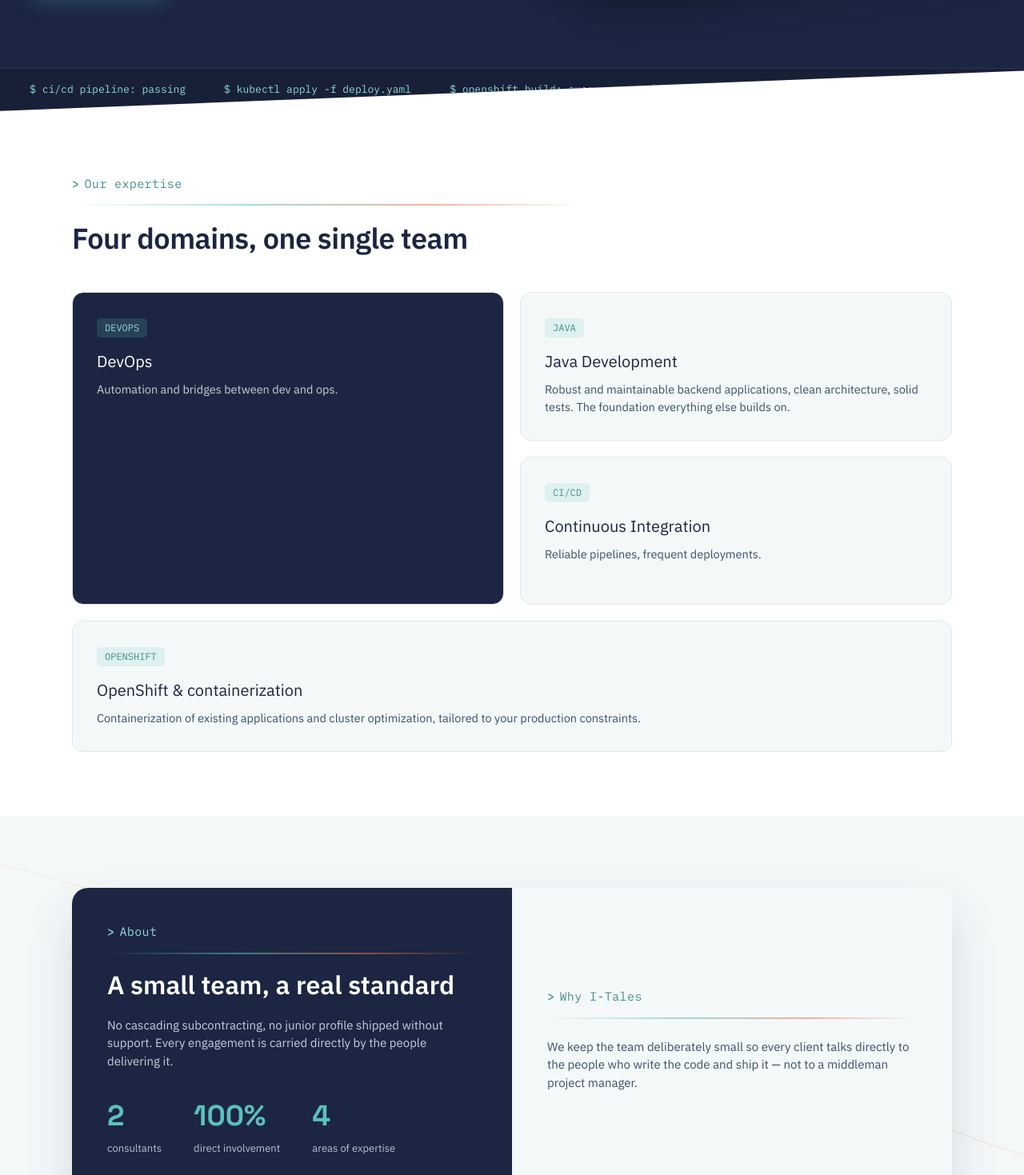
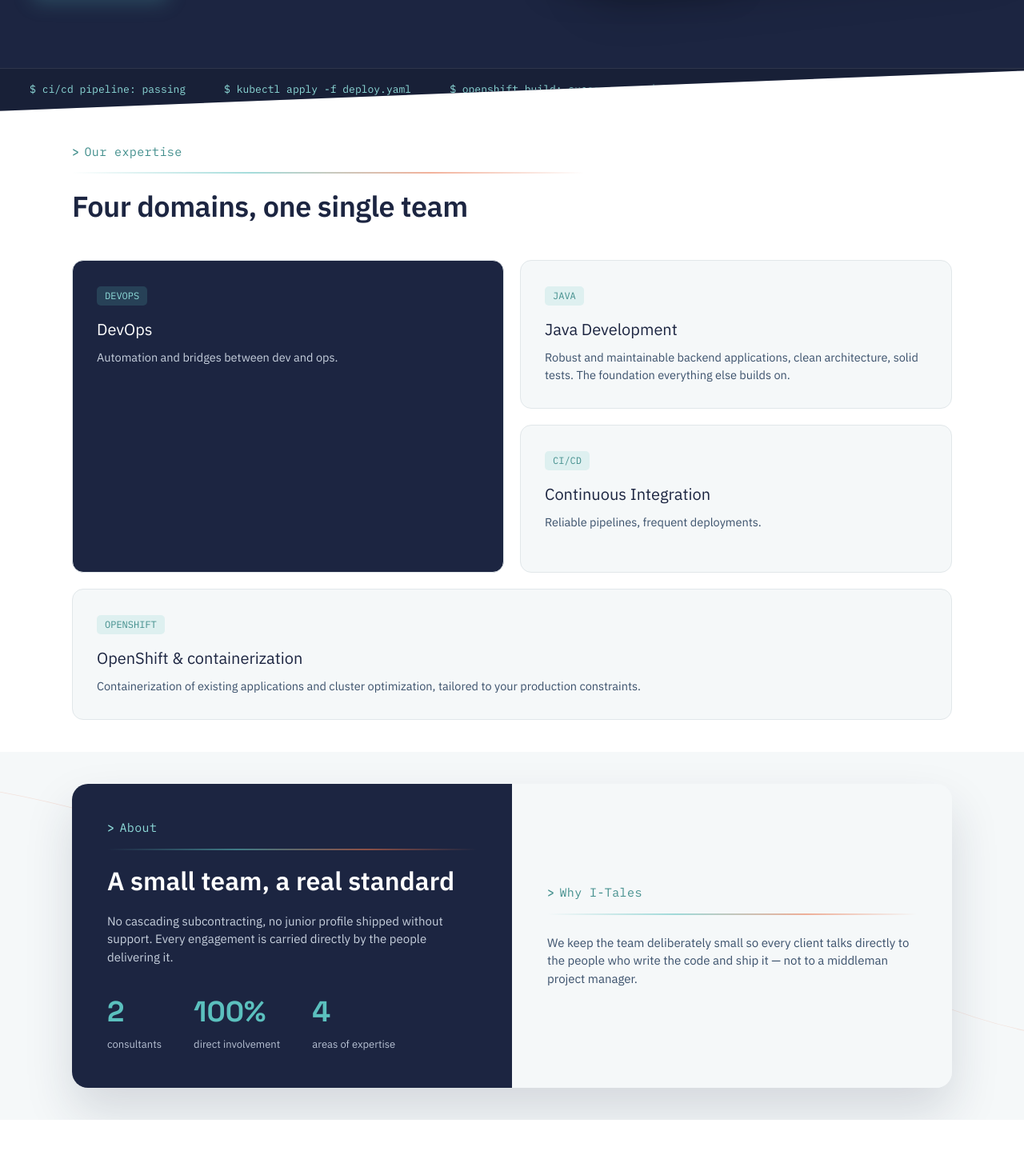
Before and after one commit to gdubois-itales/i-tales-website, a Next.js app: page / in a window 1280 px wide. Shown: the part 580-2049 px from the top of the page at 80% size. After the commit the page ends 1980 px from the top, so only its background shows below. Built offline with nearby package versions, Linux system fonts and the light colour scheme.

Commit message:
fix: visual adjustements on Home page

```diff
--- a/components/layout/Navbar.tsx
+++ b/components/layout/Navbar.tsx
@@ -19,7 +19,6 @@ export default function Navbar() {
         <header className="sticky top-0 z-50 bg-indigo">
             <div className="mx-auto flex h-[90px] w-full max-w-[1600px] items-center justify-between px-5 md:px-8">
 
-                {/* Logo */}
                 <Link
                     href="/"
                     className="flex shrink-0 items-center gap-2 transition-opacity hover:opacity-90 md:gap-4"
@@ -30,7 +29,7 @@ export default function Navbar() {
                             alt="I-Tales"
                             width={40}
                             height={40}
-                            className="h-full w-full rounded-full object-cover"
+                            className="h-full w-full rounded-full"
                         />
                     </div>
 
--- a/components/sections/AboutSection.tsx
+++ b/components/sections/AboutSection.tsx
@@ -8,7 +8,7 @@ const stats = [
 
 export default function AboutSection() {
     return (
-        <section className="relative overflow-hidden bg-bg-tint px-8 py-[90px]">
+        <section className="relative overflow-hidden bg-bg-tint px-8 py-10">
             <Filament path="M -18 100 C 200 200, 273 433, 509 367 C 746 300, 818 667, 1018 767" />
 
             <div className="relative mx-auto max-w-[1100px]">
--- a/components/sections/ExpertiseSection.tsx
+++ b/components/sections/ExpertiseSection.tsx
@@ -29,7 +29,7 @@ const services = [
 
 export default function ExpertiseSection() {
     return (
-        <section className="px-8 py-20">
+        <section className="px-8 py-10">
             <div className="mx-auto max-w-[1100px]">
                 <div className="eyebrow">Our expertise</div>
                 <div className="thread-top mb-2 max-w-[640px] pt-4">
```
